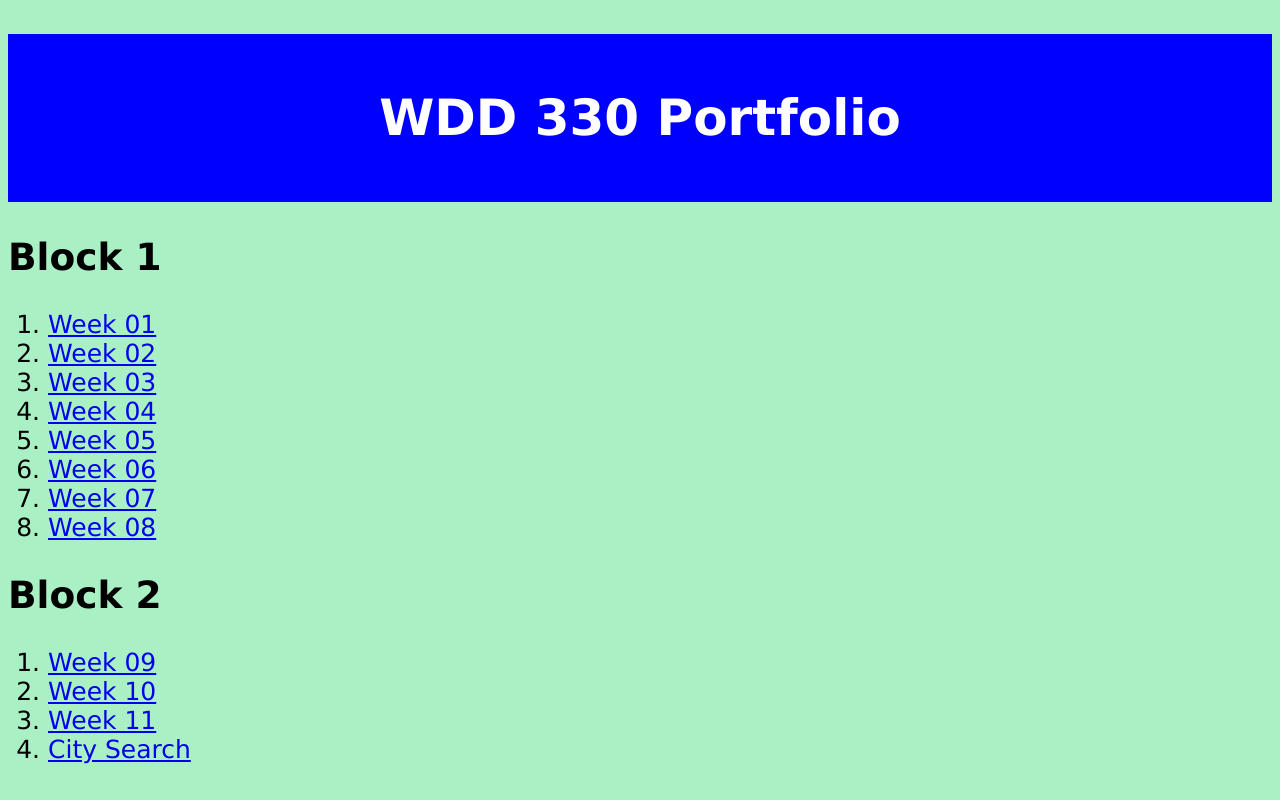
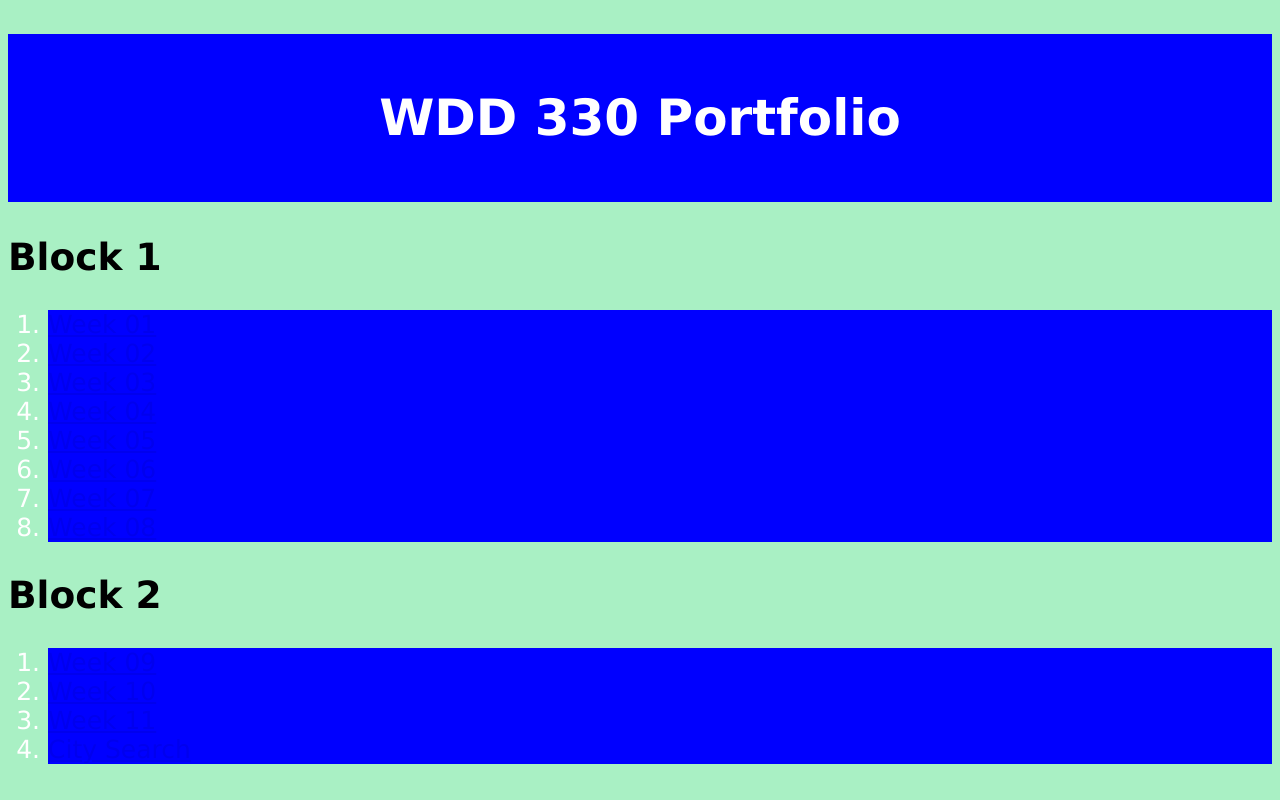
Before and after one commit to rachelvargas/My-Portfolio, a plain HTML site: page index.html in a window 1280 px wide. Drawn offline with Linux system fonts and the light colour scheme.

Commit message:
Update styles.css

```diff
--- a/styles.css
+++ b/styles.css
@@ -13,6 +13,7 @@ h1 {
   text-align:center;
 }
 li{
-  text-aling: center;
-  background-color:rgb(169, 240, 196);;
+  flex-content: center;
+  background-color:blue;
+  color:white;
 }
```
